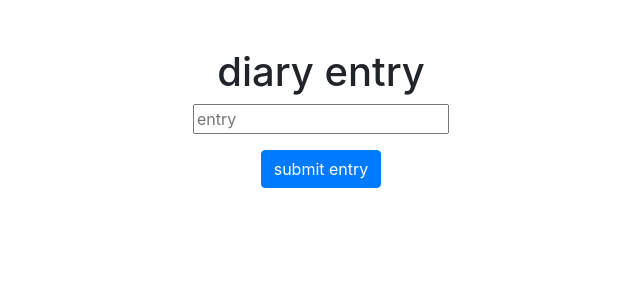
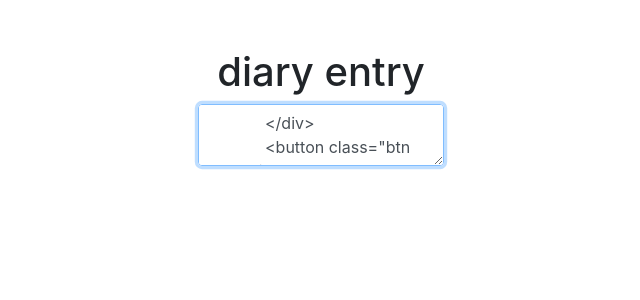
Before and after one commit to kelseyywu/serenity, a Flask app: page /diary in a window 1280 px wide. Shown: the part 76-376 px from the top of the page, without its empty margins (319-959 px from the left). Run offline with Flask 2, Linux system fonts and the light colour scheme; a user stored in the database is signed in; some libraries are stand-ins or nearby versions.

Commit message:
Thu, Dec 2, 2021, 4:52 AM +00:00

```diff
--- a/templates/diary.html
+++ b/templates/diary.html
@@ -24,7 +24,7 @@
         <h1 style="text-align:center"> diary entry </h1>
         <form action="/diary" method="post">
             <div class="mb-3">
-                <input autocomplete="off" name="entry" placeholder="entry" type="text">
+                <textarea autocomplete="off" autofocus class="form-control mx-auto w-auto" name="entry" placeholder="entry" type="text">
             </div>
             <button class="btn btn-primary" type="submit">submit entry</button>
         </form>
```
Also changed, not shown: 1 other file.
